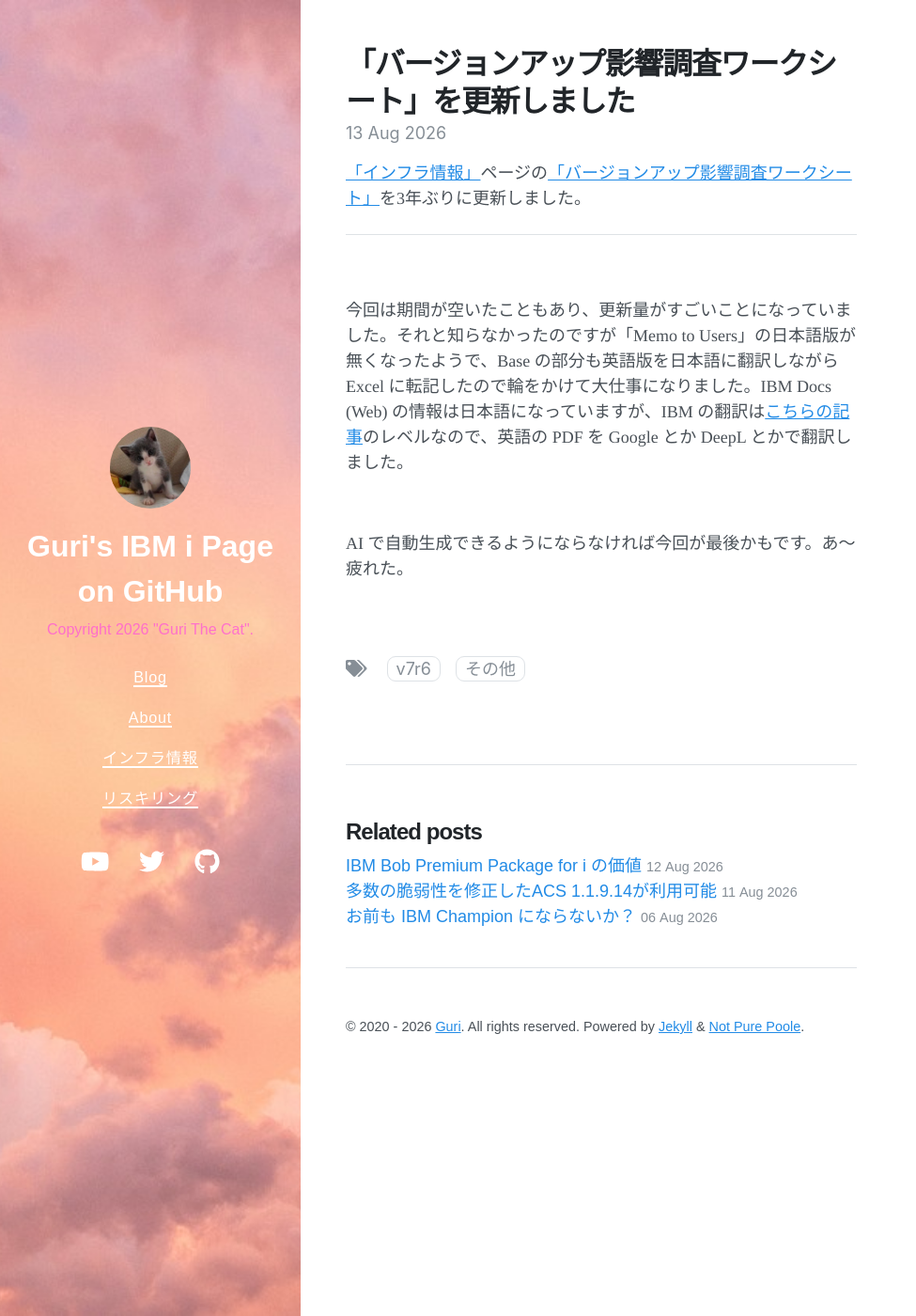
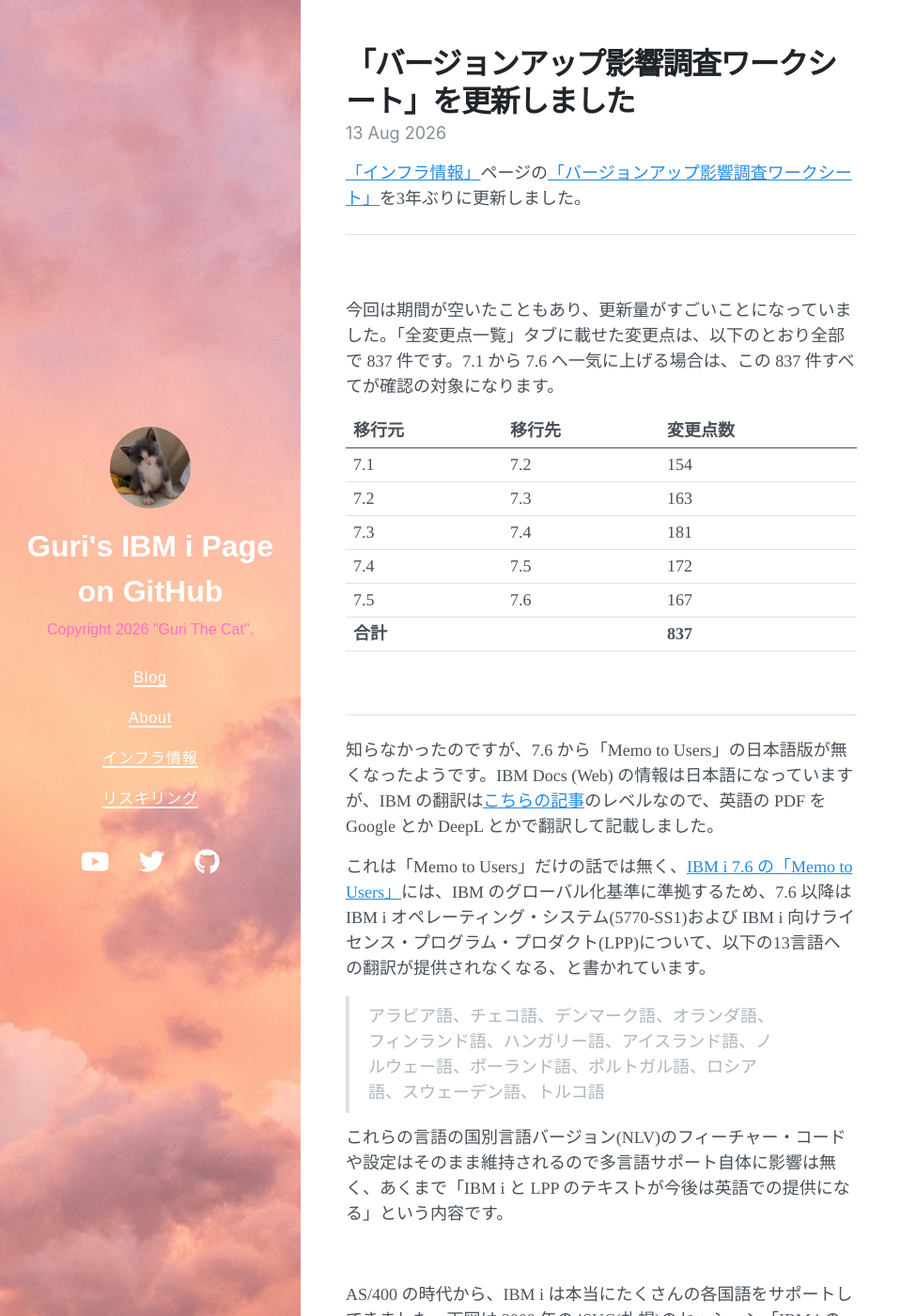
Before and after one commit to GuriCat/GuriPages, a Jekyll site: the page built from _posts/2026-08-14-バージョンアップ影響調査ワークシートを更新しました.markdown, in a window 1280 px wide and 1400 px high. Shown: the whole window at 94% size, without its empty margins (0-975 px from the left). Built offline with Jekyll 4.4.1, drawn with Linux system fonts in a browser that asks for light colours; nearby versions of some CDN libraries; a script that is not in the unit is left out; some of the changed text lies outside the part shown.

Commit message:
Edit: ワークシート更新記事に変更点数と各国語対応の話題を追加
- 「全変更点一覧」の移行元・移行先別の変更点数(合計837件)を表で追加
- IBM i 7.6 で13言語への翻訳提供が終了する件を追記
- iSUC 2009「IBM i の文字コード」の各国語バージョン一覧の図を追加

Co-Authored-By: Claude Opus 5 (1M context) <noreply@anthropic.com>

```diff
--- a/_posts/2026-08-14-バージョンアップ影響調査ワークシートを更新しました.markdown
+++ b/_posts/2026-08-14-バージョンアップ影響調査ワークシートを更新しました.markdown
@@ -9,11 +9,37 @@ tags: [V7R6, その他]
 <hr>
 <br>
 
-今回は期間が空いたこともあり、更新量がすごいことになっていました。それと知らなかったのですが「Memo to Users」の日本語版が無くなったようで、Base の部分も英語版を日本語に翻訳しながら Excel に転記したので輪をかけて大仕事になりました。IBM Docs (Web) の情報は日本語になっていますが、IBM の翻訳は[こちらの記事](/GuriPages/2024/12/17/IBMドキュメントサイトの翻訳/){:target="_blank"}のレベルなので、英語の PDF を Google とか DeepL とかで翻訳しました。
+今回は期間が空いたこともあり、更新量がすごいことになっていました。「全変更点一覧」タブに載せた変更点は、以下のとおり全部で 837 件です。7.1 から 7.6 へ一気に上げる場合は、この 837 件すべてが確認の対象になります。
+
+|移行元|移行先|変更点数|
+|----|----|----|
+|7.1|7.2|154|
+|7.2|7.3|163|
+|7.3|7.4|181|
+|7.4|7.5|172|
+|7.5|7.6|167|
+|**合計**| |**837**|
+
+<br>
+<hr>
+
+知らなかったのですが、7.6 から「Memo to Users」の日本語版が無くなったようです。IBM Docs (Web) の情報は日本語になっていますが、IBM の翻訳は[こちらの記事](/GuriPages/2024/12/17/IBMドキュメントサイトの翻訳/){:target="_blank"}のレベルなので、英語の PDF を Google とか DeepL とかで翻訳して記載しました。
+
+これは「Memo to Users」だけの話では無く、[IBM i 7.6 の「Memo to Users」](https://www.ibm.com/docs/en/ssw_ibm_i_76/pdf/rzaq9.pdf){:target="_blank"}には、IBM のグローバル化基準に準拠するため、7.6 以降は IBM i オペレーティング・システム(5770-SS1)および IBM i 向けライセンス・プログラム・プロダクト(LPP)について、以下の13言語への翻訳が提供されなくなる、と書かれています。
+
+> アラビア語、チェコ語、デンマーク語、オランダ語、フィンランド語、ハンガリー語、アイスランド語、ノルウェー語、ポーランド語、ポルトガル語、ロシア語、スウェーデン語、トルコ語
+
+これらの言語の国別言語バージョン(NLV)のフィーチャー・コードや設定はそのまま維持されるので多言語サポート自体に影響は無く、あくまで「IBM i と LPP のテキストが今後は英語での提供になる」という内容です。
 
 <br>
 
-AI で自動生成できるようにならなければ今回が最後かもです。あ～疲れた。
+AS/400 の時代から、IBM i は本当にたくさんの各国語をサポートしてきました。下図は 2009 年の iSUC(札幌)のセッション「IBM i の文字コード」の資料で使った図で、当時提供されていた各国語バージョンを示しています。
+
+<img src="/GuriPages/image/2026-08-14_IBMi_NLV.jpg" width="800" />
+
+<br>
+
+今はブラウザにも AI にも高品質な翻訳が載っている時代です。製品そのものを各国語に翻訳して出荷するというやり方は、これから見直されていくのかもしれません。
 
 <br>
 
```
Also changed, not shown: image/2026-08-14_IBMi_NLV.jpg (added).
